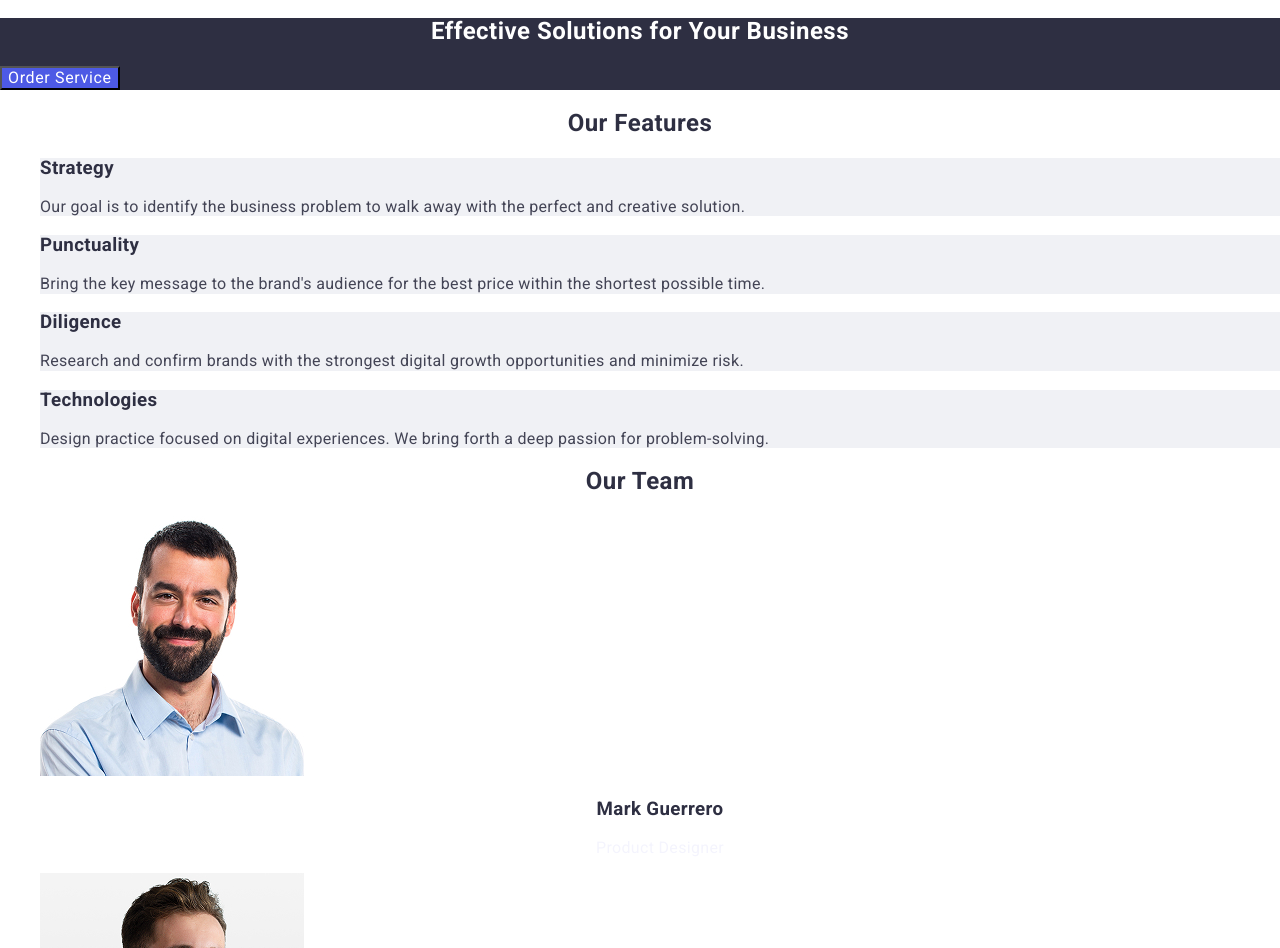
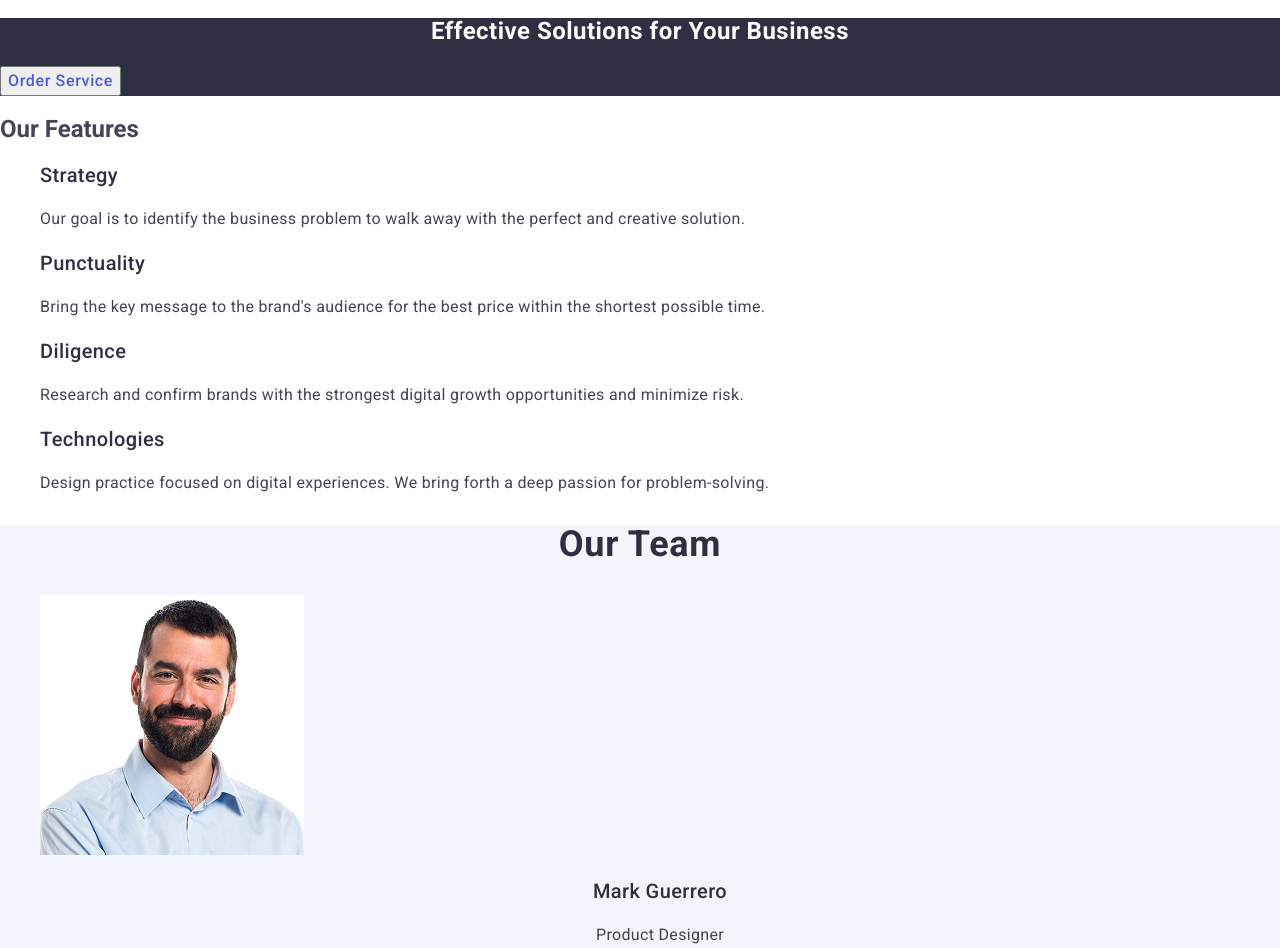
Before and after one commit to huliukserhii-cloud/goit-markup-hw-02, a plain HTML site: page index.html in a window 1280 px wide. Shown: the part 144-1092 px from the top of the page. Drawn offline with nearby package versions, Linux system fonts and the light colour scheme.

Commit message:
add portfolio

```diff
--- a/css/styles.css
+++ b/css/styles.css
@@ -12,98 +12,157 @@ ol {
 a {
   text-decoration: none;
 }
+
 .logo {
   font-family: "Raleway", sans-serif;
   letter-spacing: 0.03em;
   text-transform: uppercase;
   color: #4d5ae5;
 }
+
 .header-logo .logo-span {
   color: #2e2f42;
 }
+
 .nav-link {
   font-family: "Roboto", sans-serif;
   letter-spacing: 0.02em;
   color: #2e2f42;
 }
+
 .nav-link:hover,
 .nav-link:focus {
   color: #404bbf;
 }
+
 .contacts {
   font-style: normal;
 }
+
 .contacts-link {
+  font-weight: 400;
   font-size: 16px;
   letter-spacing: 0.02em;
   color: #434455;
 }
-.contacts-item {
-  letter-spacing: 0.02em;
-  color: #434455;
-}
+
 .contacts-link:hover,
-.contacts-item:focus {
+.contacts-link:focus {
   color: #404bbf;
 }
+
 .hero {
   background-color: #2e2f42;
 }
+
 .title-hero {
   letter-spacing: 0.02em;
   text-align: center;
   color: #fff;
 }
+
 .hero-button {
+  font-family: "Roboto", sans-serif;
+  font-weight: 500;
+  font-size: 16px;
+
+  /* line-height: 24px; */
+  line-height: 150%;
   letter-spacing: 0.04em;
-  color: #fff;
+  color: #4d5ae5;
+}
+
+.hero-button:hover,
+.hero-button:focus {
   background-color: #4d5ae5;
 }
-.hero-button:hover,
-.hero-button:focus {
-  background-color: #404bbf;
+
+.features-subtitle {
+  font-weight: 500;
+  font-size: 20px;
+
+  /* line-height: 24px; */
+  line-height: 120%;
+  letter-spacing: 0.02em;
+  color: #2e2f42;
 }
-.features {
-  background-color: #f0f1f5;
+
+.features-text {
+  font-weight: 400;
+  font-size: 16px;
+
+  /* line-height: 24px; */
+  line-height: 150%;
+  letter-spacing: 0.02em;
+  color: #434455;
 }
-.features-title {
+
+.team {
+  background-color: #f4f4fd;
+}
+
+.team-title {
+  font-weight: 700;
+  font-size: 36px;
+
+  /* line-height: 40px; */
+  line-height: 111%;
   letter-spacing: 0.02em;
   text-align: center;
   color: #2e2f42;
 }
-.features-subtitle {
-  letter-spacing: 0.02em;
-  color: #2e2f42;
+
+.team-iitem {
+  background-color: #fff;
 }
-.features-text {
-  letter-spacing: 0.02em;
-  color: #434455;
-}
-.team-title {
+
+.team-subtitle {
+  font-weight: 500;
+  font-size: 20px;
+
+  /* line-height: 24px; */
+  line-height: 120%;
   letter-spacing: 0.02em;
   text-align: center;
   color: #2e2f42;
 }
-.team-subtitle {
+
+.subtitle-text {
+  font-weight: 400;
+  font-size: 16px;
+
+  /* line-height: 24px; */
+  line-height: 150%;
   letter-spacing: 0.02em;
   text-align: center;
-  color: #2e2f42;
+  color: #434455;
 }
-.text-subtitle {
-  letter-spacing: 0.02em;
-  text-align: center;
-  color: #060608;
-}
+
 .team-portfolio {
+  font-weight: 700;
+  font-size: 36px;
+
+  /* line-height: 40px; */
+  line-height: 111%;
   letter-spacing: 0.02em;
   text-align: center;
   color: #2e2f42;
 }
 .portfolio-subtitle {
+  font-weight: 500;
+  font-size: 20px;
+
+  /* line-height: 24px; */
+  line-height: 120%;
   letter-spacing: 0.02em;
   color: #2e2f42;
 }
 .portfolio-text {
+  font-weight: 400;
+  font-size: 16px;
+
+  /* line-height: 24px; */
+  line-height: 150%;
   letter-spacing: 0.02em;
   color: #434455;
 }
--- a/index.html
+++ b/index.html
@@ -37,12 +37,12 @@
       </nav>
       <address class="contacts">
         <ul class="contacts-list">
-          <li>
+          <li class="contacts-item">
             <a class="contacts-link" href="mailto:info@devstudio.com"
               >info@devstudio.com</a
             >
           </li>
-          <li class="contacts-aitem">
+          <li class="contacts-item">
             <a class="contacts-link" href="tel:+110001111111"
               >+11 (000) 111-11-11</a
             >
@@ -55,10 +55,10 @@
         <h1 class="title-hero">Effective Solutions for Your Business</h1>
         <button type="button" class="hero-button">Order Service</button>
       </section>
-      <section>
-        <h2 class="features-title">Our Features</h2>
-        <ul>
-          <li class="features">
+      <section class="features">
+        <h2>Our Features</h2>
+        <ul class="features-list">
+          <li class="features-item">
             <h3 class="features-subtitle">Strategy</h3>
             <p class="features-text">
               Our goal is to identify the business problem to walk away with the
@@ -90,34 +90,34 @@
       </section>
       <section class="team">
         <h2 class="team-title">Our Team</h2>
-        <ul>
-          <li>
+        <ul class="list-team">
+          <li class="team-item">
             <img
               src="./images/img(3).jpg"
               alt="foto Mark Guerrero"
               width="264"
             />
             <h3 class="team-subtitle">Mark Guerrero</h3>
-            <p class="text-subtitle">Product Designer</p>
+            <p class="subtitle-text">Product Designer</p>
           </li>
-          <li>
+          <li class="team-item">
             <img src="./images/img(2).jpg" alt="foto Tom Ford" width="264" />
             <h3 class="team-subtitle">Tom Ford</h3>
-            <p class="text-subtitle">Frontend Developer</p>
+            <p class="subtitle-text">Frontend Developer</p>
           </li>
-          <li>
+          <li class="team-item">
             <img
               src="./images/img(1).jpg"
               alt="foto Camila Garcia"
               width="264"
             />
             <h3 class="team-subtitle">Camila Garcia</h3>
-            <p class="text-subtitle">Marketing</p>
+            <p class="subtitle-text">Marketing</p>
           </li>
-          <li>
+          <li class="team-item">
             <img src="./images/img.jpg" alt="foto Daniel Wilson" width="264" />
             <h3 class="team-subtitle">Daniel Wilson</h3>
-            <p class="text-subtitle">UI Designer</p>
+            <p class="subtitle-text">UI Designer</p>
           </li>
         </ul>
       </section>
```
